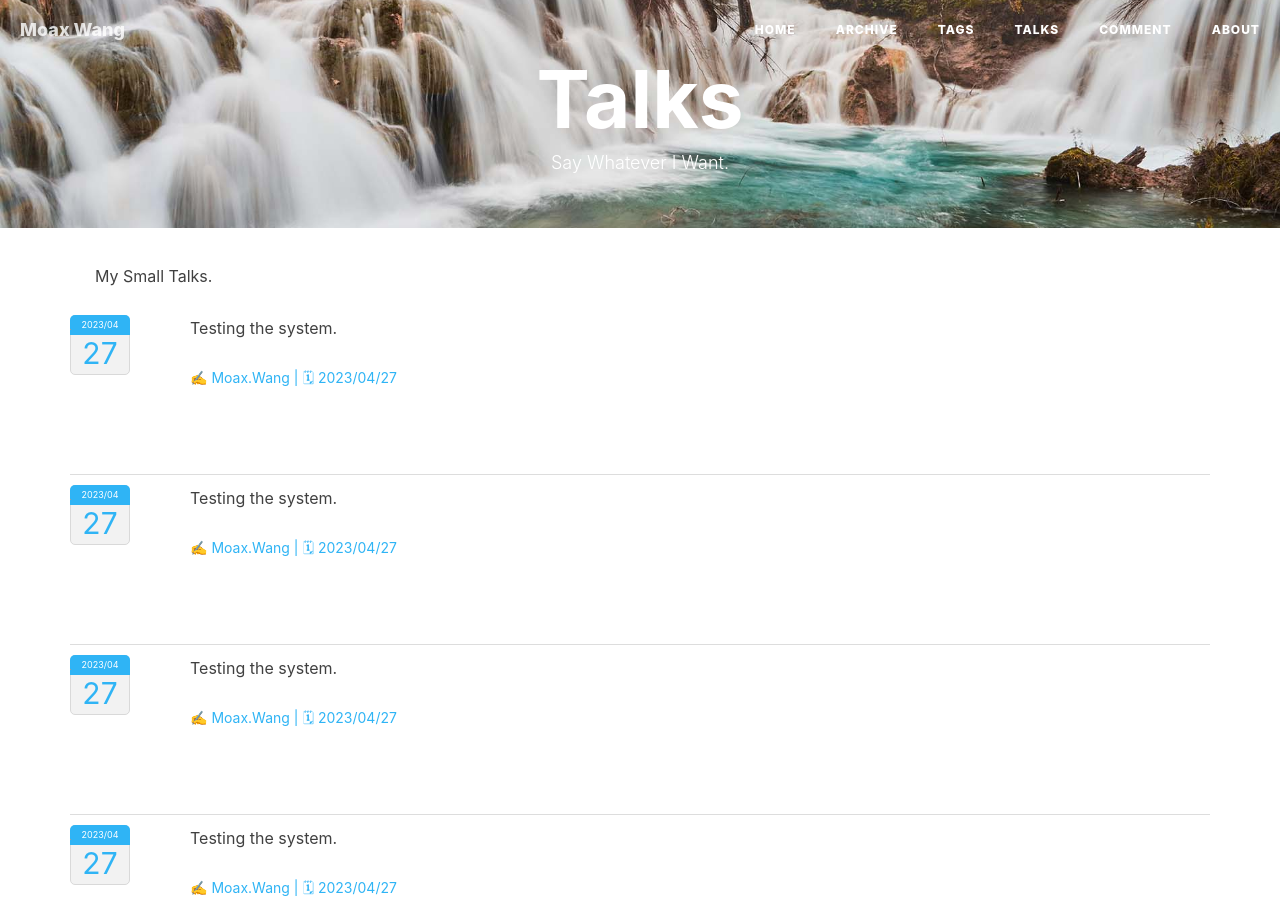
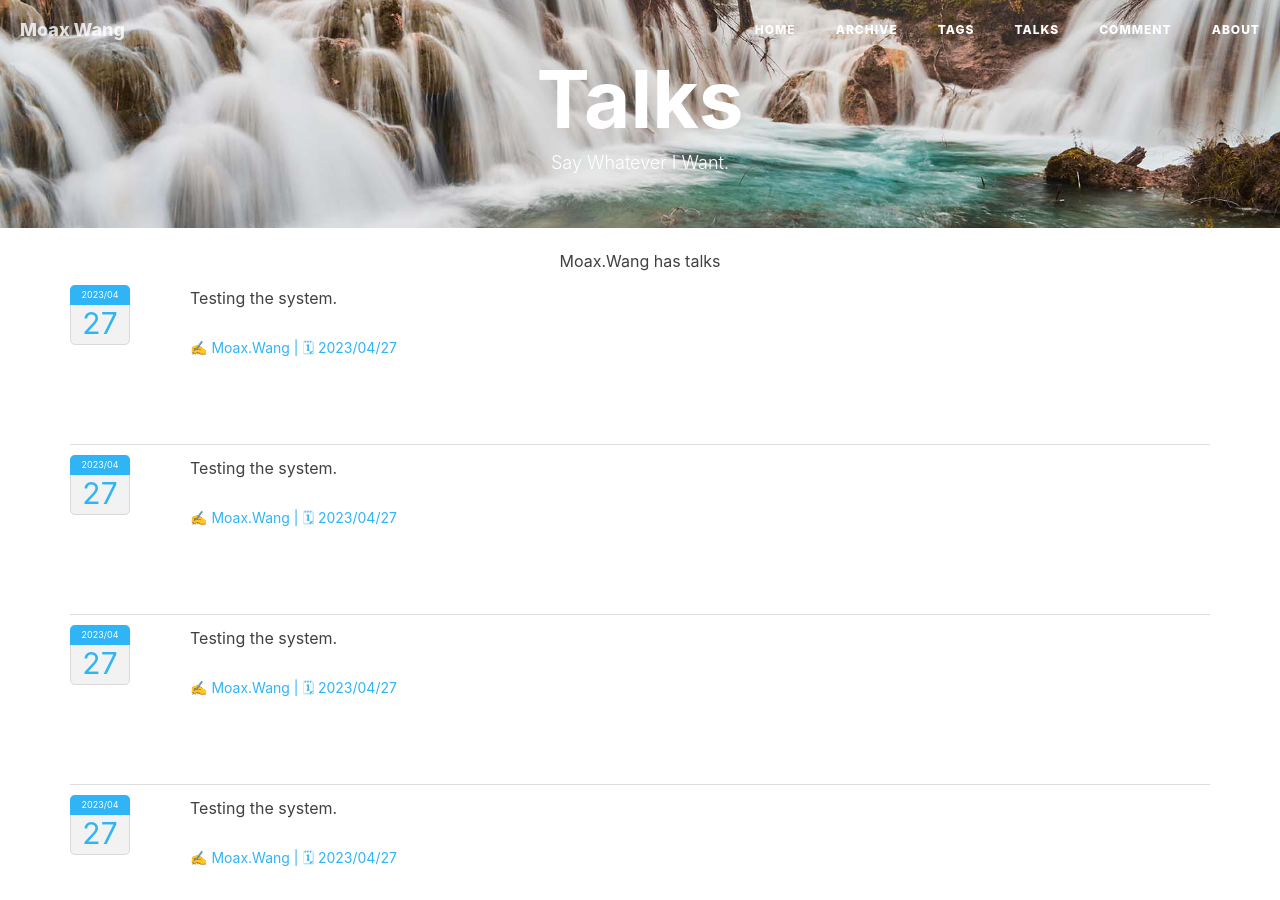
Before and after one commit to WinchellWang/winchellwang.github.io, a Jekyll site: the page built from 3talk.html, in a window 1280 px wide and 900 px high. Built offline with Jekyll 4.4.1, drawn with Linux system fonts in a browser that asks for light colours; nearby versions of some CDN libraries; comment, search, counter and statistics services are not loaded; some of the changed text lies outside the part shown; grey boxes are pictures that could not be loaded.

Commit message:
Update 3talk.html

```diff
--- a/3talk.html
+++ b/3talk.html
@@ -137,22 +137,33 @@
 <!-- Main Content start-->
 <div class="container">
 
-<div class="hexo-douban-tabs">
+<!-- <div class="hexo-douban-tabs">
     <a class="hexo-douban-tab" id="hexo-douban-tab1" rel="external">
         </a>
     <a class="hexo-douban-tab" id="hexo-douban-tab2" rel="external">
         </a>
     <a class="hexo-douban-tab" id="hexo-douban-tab3" href="javascript:;" rel="external">
         My Small Talks.</a>
+</div> -->
+
+<!-- 说说统计 开始 -->
+<div align="center">
+    Moax.Wang has
+    <script language="JavaScript">
+    var numitem1 = document.getElementById('hexo-douban-item1').getElementsByClassName('hexo-douban-item').length;
+    document.write(numitem1)
+    </script>
+    talks
 </div>
+<!-- 说说统计 结束 -->
 
 <div>
   <div id="hexo-douban-item1">
 
-    <!-- talk start-->
+    <!-- talk start -->
     {% for talk in site.data.talks %}
     <div class="hexo-douban-item">
-      <div class="hexo-douban-picture"><img src="https://raw.githubusercontent.com/Duter2016/Duter2016.github.io/master/img/talks_img.png}" data-src="https://raw.githubusercontent.com/Duter2016/Duter2016.github.io/master/img/talks_img.png" referrerpolicy="no-referrer"></div>
+      <div class="hexo-douban-picture"><img data-src="https://raw.githubusercontent.com/Duter2016/Duter2016.github.io/master/img/talks_img.png" referrerpolicy="no-referrer"></div>
       <div class="page-action-calendar">
           <div class="sub-month">{{ talk.talkmonth }}</div>
           <div class="sub-day">{{ talk.talkday }}</div>
@@ -175,24 +186,12 @@
       <a class="hexo-douban-button hexo-douban-lastpage" href="javascript:;">Oldest</a>
     </div>
     <!-- 分页 结束 -->
-  <!--      我的说说 end      -->
 
-</div>
-
-    <!-- 说说统计 开始 -->
-    <div align="center">
-    Moax.Wang has
-    <script language="JavaScript">
-    var numitem1 = document.getElementById('hexo-douban-item1').getElementsByClassName('hexo-douban-item').length;
-    document.write(numitem1)
-    </script>
-    talks
+    <!-- talk end -->
     </div>
-    <!-- 说说统计 结束 -->
-
 </div>
 <!-- Main Content end-->
-
+</div>
 
 <!-- 标签切换脚本 -->
 <script>
```
